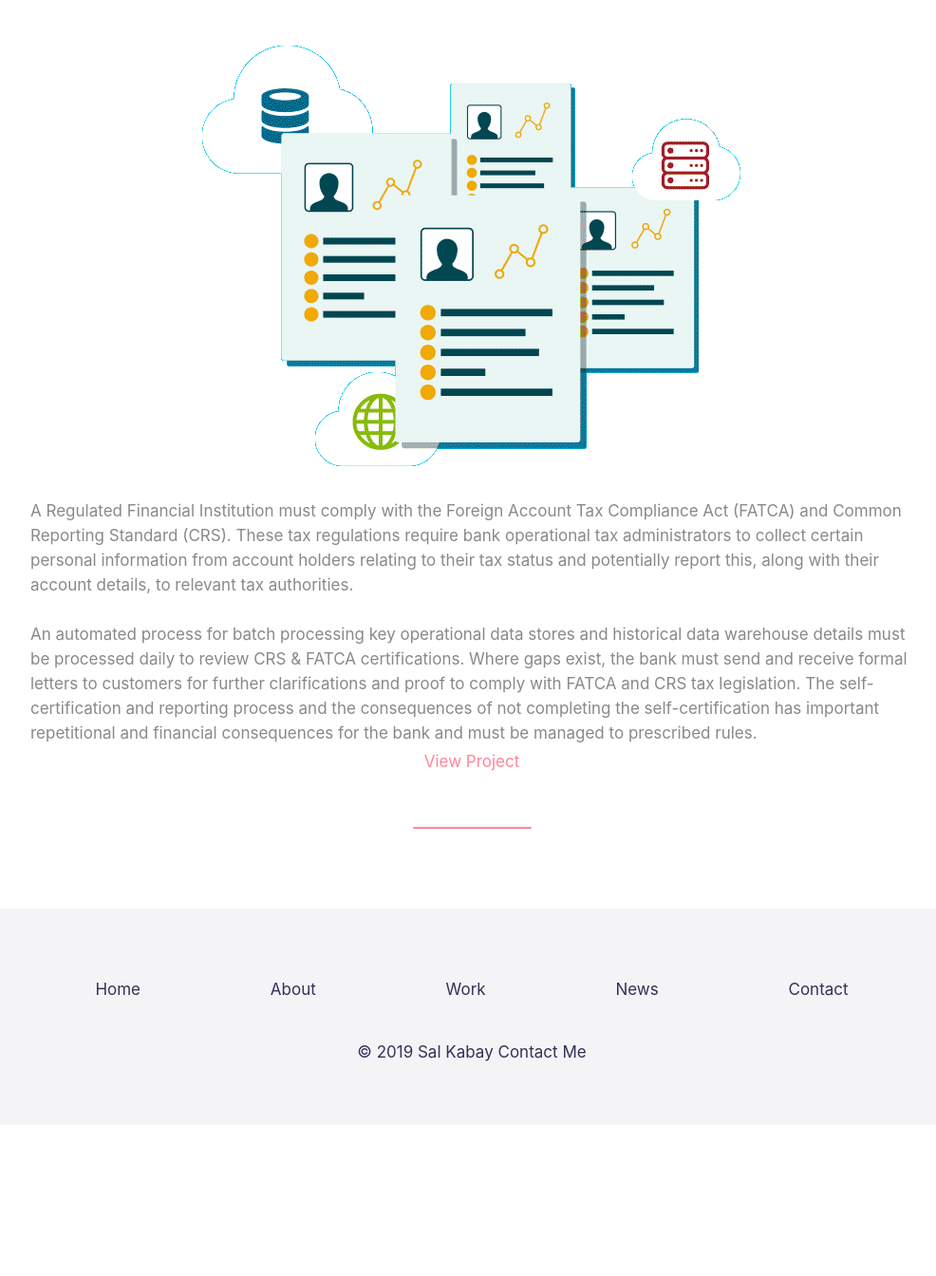
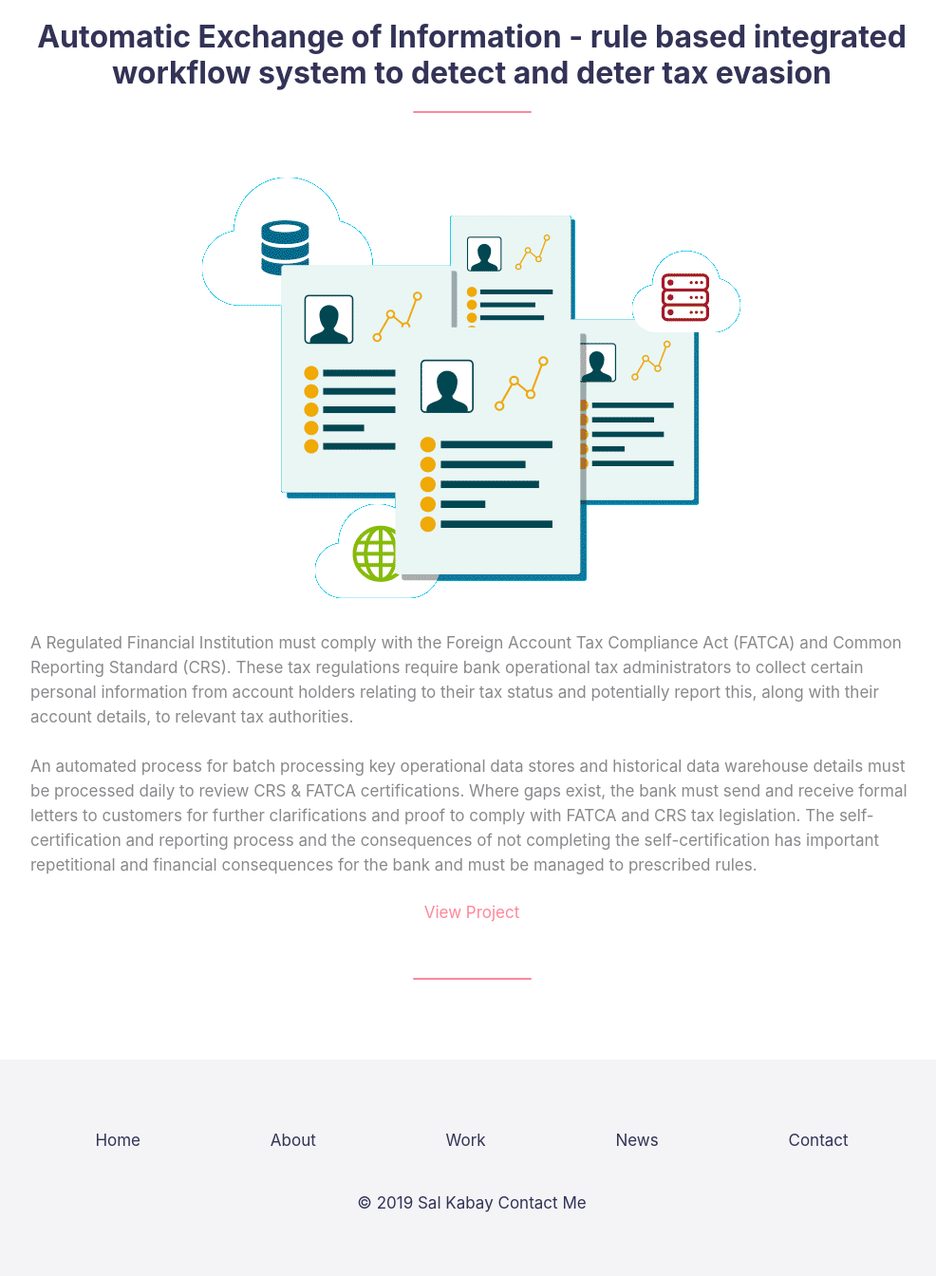
Before and after one commit to salska/salska.github.io, a Jekyll site: the page work/index.html, which Jekyll copies as it is, in a window 1280 px wide. Shown: the part 900-2244 px from the top of the page at 95% size, without its empty margins (143-1129 px from the left). Built offline with Jekyll 4.4.1, drawn with Linux system fonts in a browser that asks for light colours; before the commit the page ends 2085 px from its top, so only the background shows below that.

Commit message:
Updated Link

```diff
--- a/work/files/stacks_page_page0.css
+++ b/work/files/stacks_page_page0.css
@@ -1,3 +1,11 @@
+
+#stacks_in_28_page0 {
+	padding: 20px 0px 0px 0px;
+}
+
+#stacks_in_26_page0 {
+	padding: 0px 0px 20px 0px;
+}
 #stacks_in_22_page0_button {
 	display:block;
 	position: relative;
--- a/work/index.html
+++ b/work/index.html
@@ -22,11 +22,11 @@
 
 
 	<title>Work | eMetrix Consulting</title>
-	<link rel="stylesheet" type="text/css" media="all" href="../rw_common/themes/Future/consolidated-0.css?rwcache=590672066" />
+	<link rel="stylesheet" type="text/css" media="all" href="../rw_common/themes/Future/consolidated-0.css?rwcache=590672944" />
 
 
-	   		<link rel='stylesheet' type='text/css' media='all' href='../rw_common/plugins/stacks/stacks.css?rwcache=590672066' />
-		<link rel='stylesheet' type='text/css' media='all' href='files/stacks_page_page0.css?rwcache=590672066' />
+	   		<link rel='stylesheet' type='text/css' media='all' href='../rw_common/plugins/stacks/stacks.css?rwcache=590672944' />
+		<link rel='stylesheet' type='text/css' media='all' href='files/stacks_page_page0.css?rwcache=590672944' />
 
 
 
@@ -68,7 +68,7 @@
                 <div class="row">
                     <div class="col-sm-12 main">
 
-<div id='stacks_out_1_page0' class='stacks_top'><div id='stacks_in_1_page0' class=''><div id='stacks_out_24_page0' class='stacks_out'><div id='stacks_in_24_page0' class='stacks_in image_stack'>
+<div id='stacks_out_1_page0' class='stacks_top'><div id='stacks_in_1_page0' class=''><div id='stacks_out_28_page0' class='stacks_out'><div id='stacks_in_28_page0' class='stacks_in com_yourhead_stack_header_stack'><h3>Automatic Exchange of Information - rule based integrated workflow system to detect and deter tax evasion</h3></div></div><div id='stacks_out_24_page0' class='stacks_out'><div id='stacks_in_24_page0' class='stacks_in image_stack'>
 <div class='centered_image' >
     <img class='imageStyle' src='files/stacks-image-03c61b5.png' alt='Stacks Image 25' />
 </div>
@@ -96,7 +96,7 @@
 			</div>
 		</div>
 	</div>
-	<script type="text/javascript" src="../rw_common/themes/Future/js/main.js?rwcache=590672066"></script>
+	<script type="text/javascript" src="../rw_common/themes/Future/js/main.js?rwcache=590672944"></script>
 </body>
 
 </html>
```
Also changed, not shown: 3 other files.
